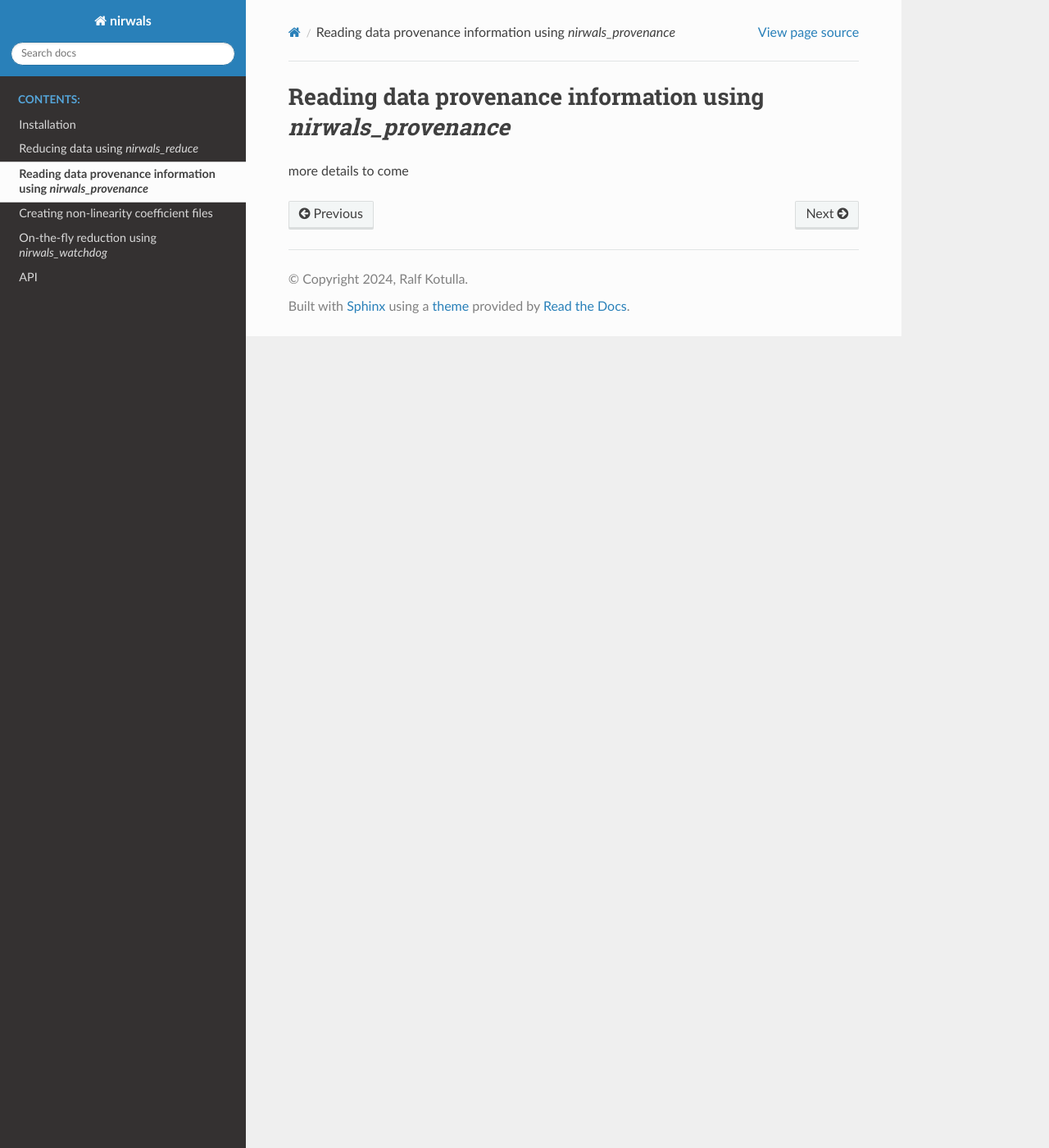
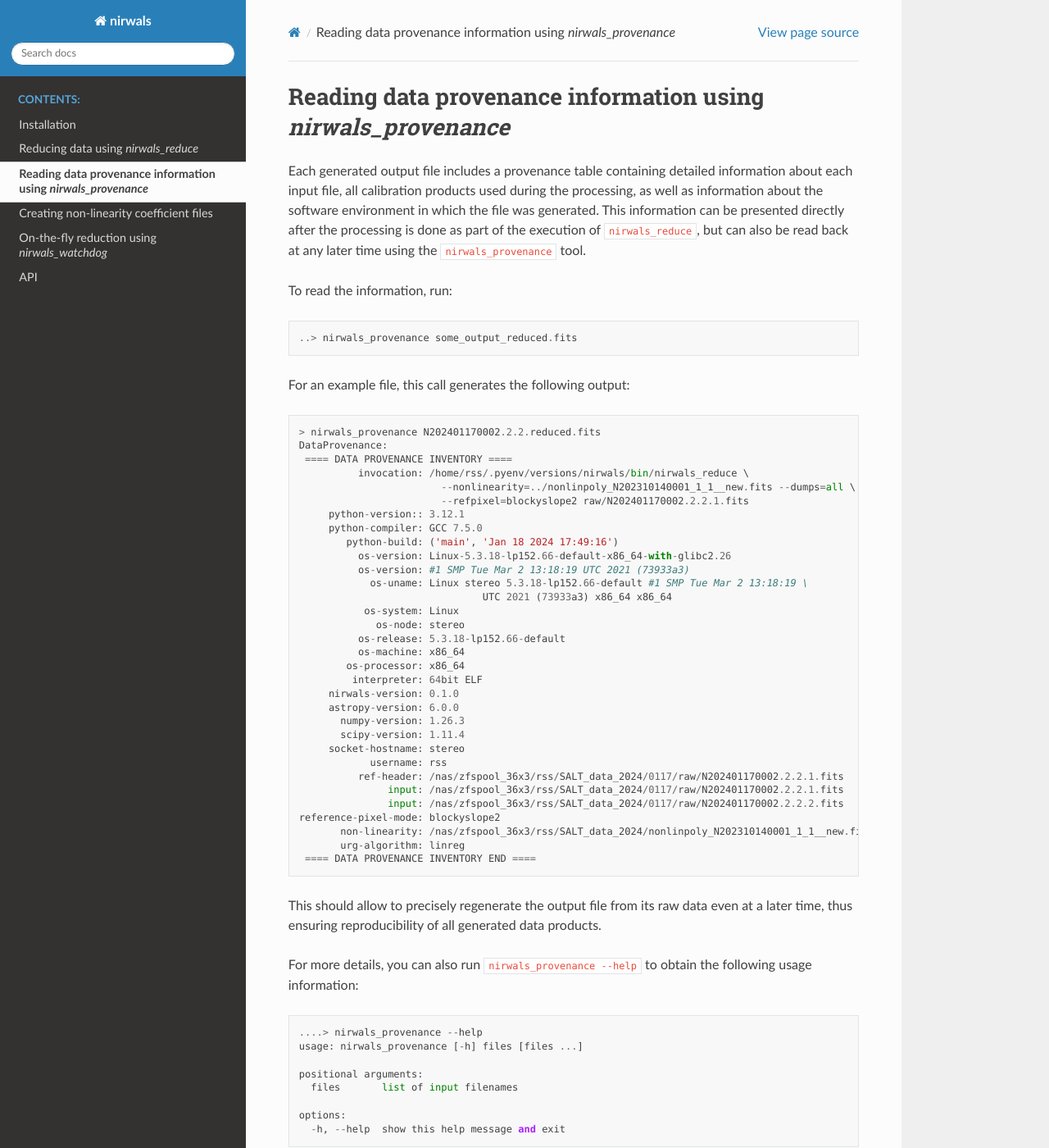
Before and after one commit to SALT-NIRWALS/nirwals, a Sphinx documentation site: the page built from docs/source/usage_provenance.rst, in a window 1280 px wide and 1400 px high. Shown: the whole window at 82% size. Built offline with Sphinx 7.4.7 and the Read the Docs theme 2.0.0, drawn with Linux system fonts in a browser that asks for light colours; pages that are not in the unit, such as notebooks, are missing from menus.

Commit message:
updated documentation

```diff
--- a/docs/source/usage_provenance.rst
+++ b/docs/source/usage_provenance.rst
@@ -2,5 +2,61 @@
 Reading data provenance information using *nirwals_provenance*
 ****************************************************************
 
+Each generated output file includes a provenance table containing detailed information about each input file,
+all calibration products used during the processing, as well as information about the software environment in
+which the file was generated. This information can be presented directly after the processing is done as part of
+the execution of ``nirwals_reduce``, but can also be read back at any later time using the ``nirwals_provenance``
+tool.
 
-more details to come
+To read the information, run::
+
+    ..> nirwals_provenance some_output_reduced.fits
+
+For an example file, this call generates the following output::
+
+    > nirwals_provenance N202401170002.2.2.reduced.fits
+    DataProvenance:
+     ==== DATA PROVENANCE INVENTORY ====
+              invocation: /home/rss/.pyenv/versions/nirwals/bin/nirwals_reduce \
+                            --nonlinearity=../nonlinpoly_N202310140001_1_1__new.fits --dumps=all \
+                            --refpixel=blockyslope2 raw/N202401170002.2.2.1.fits
+         python-version:: 3.12.1
+         python-compiler: GCC 7.5.0
+            python-build: ('main', 'Jan 18 2024 17:49:16')
+              os-version: Linux-5.3.18-lp152.66-default-x86_64-with-glibc2.26
+              os-version: #1 SMP Tue Mar 2 13:18:19 UTC 2021 (73933a3)
+                os-uname: Linux stereo 5.3.18-lp152.66-default #1 SMP Tue Mar 2 13:18:19 \
+                                   UTC 2021 (73933a3) x86_64 x86_64
+               os-system: Linux
+                 os-node: stereo
+              os-release: 5.3.18-lp152.66-default
+              os-machine: x86_64
+            os-processor: x86_64
+             interpreter: 64bit ELF
+         nirwals-version: 0.1.0
+         astropy-version: 6.0.0
+           numpy-version: 1.26.3
+           scipy-version: 1.11.4
+         socket-hostname: stereo
+                username: rss
+              ref-header: /nas/zfspool_36x3/rss/SALT_data_2024/0117/raw/N202401170002.2.2.1.fits
+                   input: /nas/zfspool_36x3/rss/SALT_data_2024/0117/raw/N202401170002.2.2.1.fits
+                   input: /nas/zfspool_36x3/rss/SALT_data_2024/0117/raw/N202401170002.2.2.2.fits
+    reference-pixel-mode: blockyslope2
+           non-linearity: /nas/zfspool_36x3/rss/SALT_data_2024/nonlinpoly_N202310140001_1_1__new.fits
+           urg-algorithm: linreg
+     ==== DATA PROVENANCE INVENTORY END ====
+
+This should allow to precisely regenerate the output file from its raw data even at a later time, thus ensuring
+reproducibility of all generated data products.
+
+For more details, you can also run ``nirwals_provenance --help`` to obtain the following usage information::
+
+    ....> nirwals_provenance --help
+    usage: nirwals_provenance [-h] files [files ...]
+
+    positional arguments:
+      files       list of input filenames
+
+    options:
+      -h, --help  show this help message and exit
```
Also changed, not shown: docs/source/usage_reduce.rst (+11 -0 lines).
